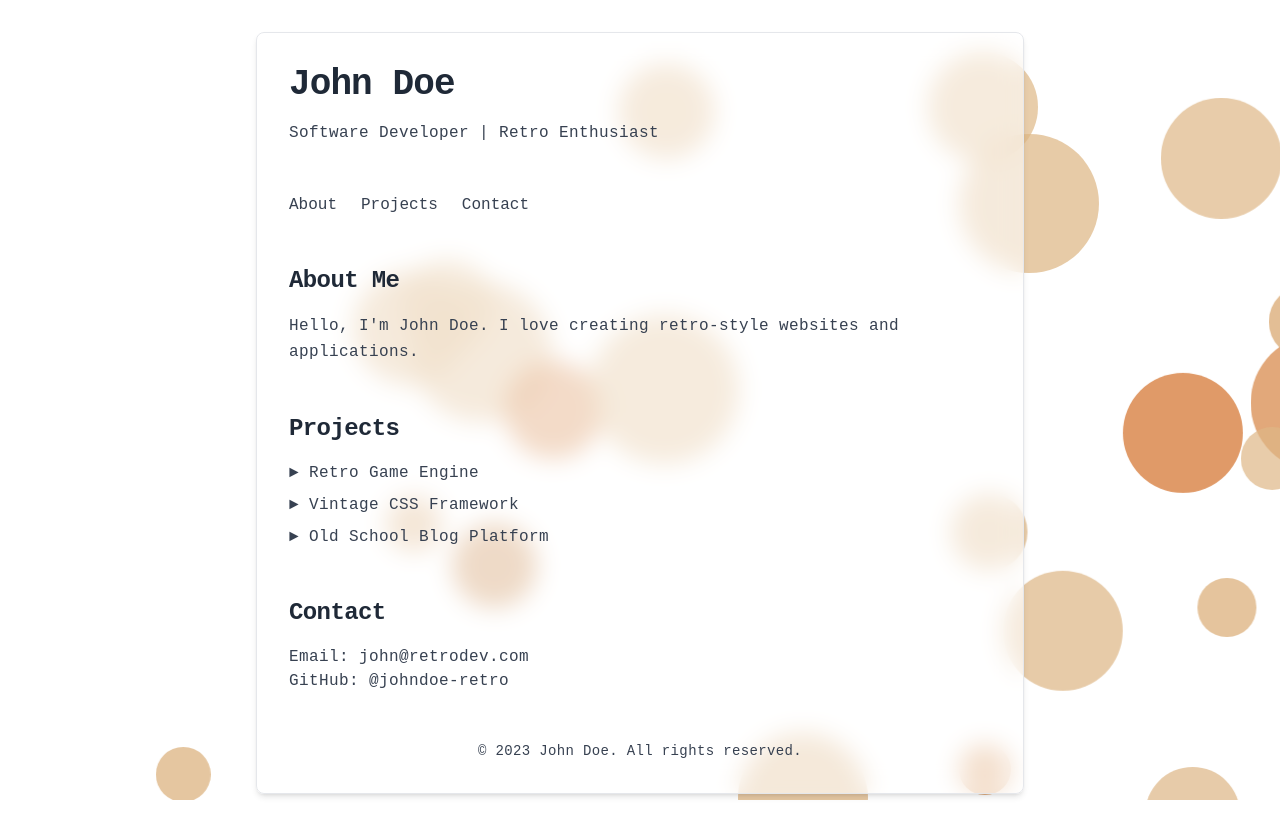
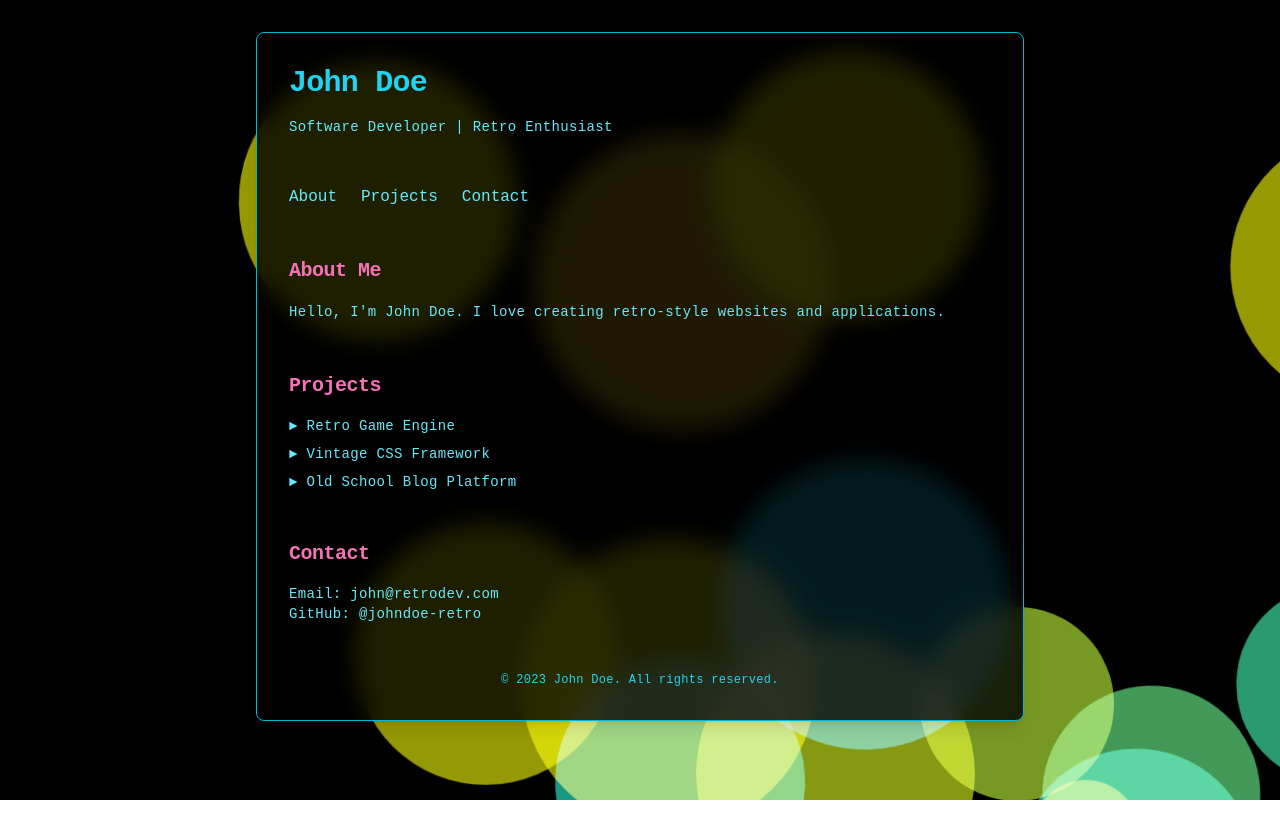
Before and after one commit to deerdear/justdothings-netlify, a React (Vite) app: page / in a window 1280 px wide. After the commit the page ends 800 px from the top, so only its background shows below. Built offline with nearby package versions, Linux system fonts and the light colour scheme.

Commit message:
Change color palette and animations
Updated the color palette and modified the color-changing animations for various elements in the application to enhance visual appeal.
[skip gpt_engineer]

```diff
--- a/src/index.css
+++ b/src/index.css
@@ -97,22 +97,23 @@
   font-family: 'Departure Mono', monospace;
 }
 
-@keyframes randomColors {
+@keyframes colorChange {
   0% { background-color: #ff00ff; }
-  25% { background-color: #00ffff; }
-  50% { background-color: #ffff00; }
-  75% { background-color: #ff0000; }
-  100% { background-color: #00ff00; }
+  20% { background-color: #00ffff; }
+  40% { background-color: #ffff00; }
+  60% { background-color: #ff00aa; }
+  80% { background-color: #00ff99; }
+  100% { background-color: #ff00ff; }
 }
 
-@keyframes randomMove {
-  0%, 100% { transform: translate(0, 0); }
-  25% { transform: translate(10px, 10px); }
-  50% { transform: translate(-10px, 10px); }
-  75% { transform: translate(-10px, -10px); }
+@keyframes hypnoticMove {
+  0%, 100% { transform: translate(0, 0) rotate(0deg); }
+  25% { transform: translate(15px, 15px) rotate(90deg); }
+  50% { transform: translate(-15px, 15px) rotate(180deg); }
+  75% { transform: translate(-15px, -15px) rotate(270deg); }
 }
 
-.random-bg {
+.hypno-bg {
   position: fixed;
   top: 0;
   left: 0;
@@ -120,12 +121,14 @@
   height: 100%;
   z-index: -1;
   overflow: hidden;
+  background-color: #000;
 }
 
-.random-circle {
+.hypno-circle {
   position: absolute;
   border-radius: 50%;
-  animation: randomColors 5s infinite, randomMove 10s infinite;
+  animation: colorChange 10s infinite, hypnoticMove 15s infinite;
+  mix-blend-mode: screen;
 }
 
 /* Custom scrollbar for retro feel */
--- a/src/pages/Index.jsx
+++ b/src/pages/Index.jsx
@@ -2,69 +2,60 @@ import React from 'react';
 
 const Index = () => {
   React.useEffect(() => {
-    const createRandomCircle = () => {
+    const createHypnoCircle = () => {
       const circle = document.createElement('div');
-      circle.classList.add('random-circle');
-      circle.style.width = `${Math.random() * 100 + 50}px`;
-      circle.style.height = circle.style.width;
+      circle.classList.add('hypno-circle');
+      const size = Math.random() * 200 + 100;
+      circle.style.width = `${size}px`;
+      circle.style.height = `${size}px`;
       circle.style.left = `${Math.random() * 100}vw`;
       circle.style.top = `${Math.random() * 100}vh`;
-      circle.style.animationDuration = `${Math.random() * 10 + 10}s, ${Math.random() * 15 + 15}s`;
-      circle.style.opacity = '0.7';
-      document.querySelector('.random-bg').appendChild(circle);
+      circle.style.animationDuration = `${Math.random() * 15 + 10}s, ${Math.random() * 20 + 15}s`;
+      circle.style.opacity = '0.6';
+      document.querySelector('.hypno-bg').appendChild(circle);
     };
 
-    for (let i = 0; i < 20; i++) {
-      createRandomCircle();
+    for (let i = 0; i < 15; i++) {
+      createHypnoCircle();
     }
 
     // Add more circles over time for a dynamic effect
     const interval = setInterval(() => {
-      if (document.querySelectorAll('.random-circle').length < 50) {
-        createRandomCircle();
+      if (document.querySelectorAll('.hypno-circle').length < 30) {
+        createHypnoCircle();
       }
-    }, 2000);
+    }, 3000);
 
     return () => clearInterval(interval);
   }, []);
 
   return (
     <div className="min-h-screen font-mono relative overflow-hidden">
-      <style jsx>{`
-        @keyframes randomColors {
-          0% { background-color: #8B4513; }  /* Saddle Brown */
-          20% { background-color: #CD853F; } /* Peru */
-          40% { background-color: #DEB887; } /* Burlywood */
-          60% { background-color: #D2691E; } /* Chocolate */
-          80% { background-color: #A0522D; } /* Sienna */
-          100% { background-color: #8B4513; } /* Saddle Brown */
-        }
-      `}</style>
-      <div className="random-bg"></div>
+      <div className="hypno-bg"></div>
       <div className="relative z-10 p-8">
-        <div className="max-w-3xl mx-auto bg-white/60 border border-gray-200 rounded-lg shadow-md p-8 backdrop-blur-md">
+        <div className="max-w-3xl mx-auto bg-black/80 border border-cyan-500 rounded-lg shadow-lg p-8 backdrop-blur-md">
           <header className="mb-12">
-            <h1 className="text-4xl font-bold mb-4 tracking-tight text-gray-800">John Doe</h1>
-            <p className="text-base tracking-wide text-gray-700">Software Developer | Retro Enthusiast</p>
+            <h1 className="text-3xl font-bold mb-4 tracking-tight text-cyan-400">John Doe</h1>
+            <p className="text-sm tracking-wide text-cyan-300">Software Developer | Retro Enthusiast</p>
           </header>
 
           <nav className="mb-12">
             <ul className="flex flex-col space-y-4 sm:flex-row sm:space-y-0 sm:space-x-6">
-              <li><a href="#about" className="hover:text-blue-600 transition-colors text-gray-700">About</a></li>
-              <li><a href="#projects" className="hover:text-blue-600 transition-colors text-gray-700">Projects</a></li>
-              <li><a href="#contact" className="hover:text-blue-600 transition-colors text-gray-700">Contact</a></li>
+              <li><a href="#about" className="hover:text-pink-400 transition-colors text-cyan-300">About</a></li>
+              <li><a href="#projects" className="hover:text-pink-400 transition-colors text-cyan-300">Projects</a></li>
+              <li><a href="#contact" className="hover:text-pink-400 transition-colors text-cyan-300">Contact</a></li>
             </ul>
           </nav>
 
           <main className="space-y-12">
             <section id="about">
-              <h2 className="text-2xl font-bold mb-4 tracking-tight text-gray-800">About Me</h2>
-              <p className="text-base leading-relaxed tracking-wide text-gray-700">Hello, I'm John Doe. I love creating retro-style websites and applications.</p>
+              <h2 className="text-xl font-bold mb-4 tracking-tight text-pink-400">About Me</h2>
+              <p className="text-sm leading-relaxed tracking-wide text-cyan-300">Hello, I'm John Doe. I love creating retro-style websites and applications.</p>
             </section>
 
             <section id="projects">
-              <h2 className="text-2xl font-bold mb-4 tracking-tight text-gray-800">Projects</h2>
-              <ul className="text-base space-y-2 tracking-wide text-gray-700">
+              <h2 className="text-xl font-bold mb-4 tracking-tight text-pink-400">Projects</h2>
+              <ul className="text-sm space-y-2 tracking-wide text-cyan-300">
                 <li>► Retro Game Engine</li>
                 <li>► Vintage CSS Framework</li>
                 <li>► Old School Blog Platform</li>
@@ -72,14 +63,14 @@ const Index = () => {
             </section>
 
             <section id="contact">
-              <h2 className="text-2xl font-bold mb-4 tracking-tight text-gray-800">Contact</h2>
-              <p className="text-base tracking-wide text-gray-700">Email: john@retrodev.com</p>
-              <p className="text-base tracking-wide text-gray-700">GitHub: @johndoe-retro</p>
+              <h2 className="text-xl font-bold mb-4 tracking-tight text-pink-400">Contact</h2>
+              <p className="text-sm tracking-wide text-cyan-300">Email: john@retrodev.com</p>
+              <p className="text-sm tracking-wide text-cyan-300">GitHub: @johndoe-retro</p>
             </section>
           </main>
 
           <footer className="mt-12 text-center">
-            <p className="text-sm tracking-wide text-gray-700">&copy; 2023 John Doe. All rights reserved.</p>
+            <p className="text-xs tracking-wide text-cyan-400">&copy; 2023 John Doe. All rights reserved.</p>
           </footer>
         </div>
       </div>
```
